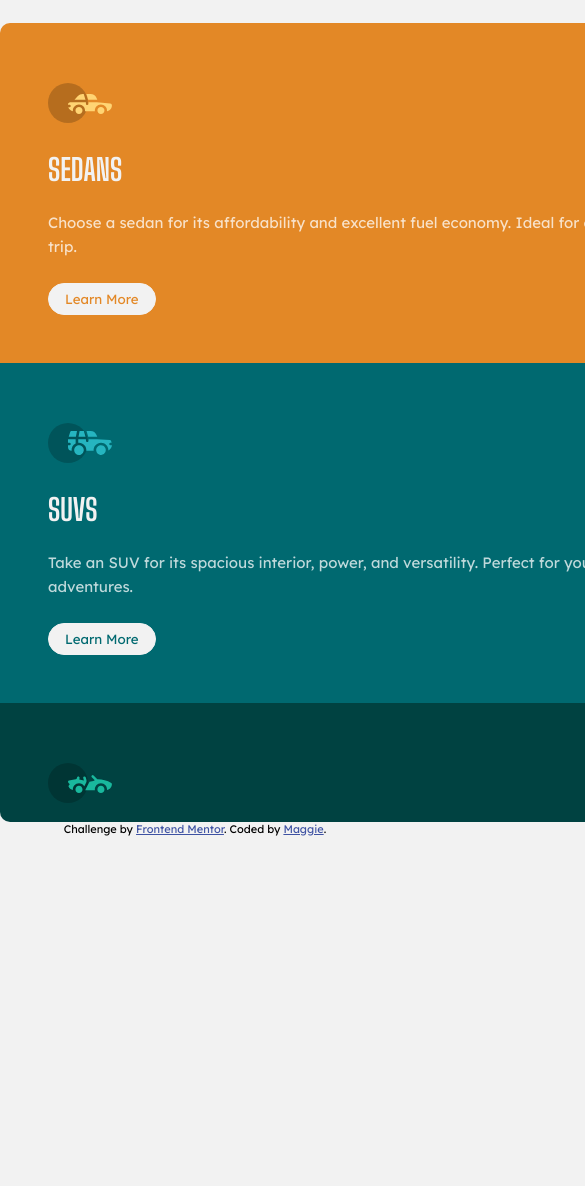
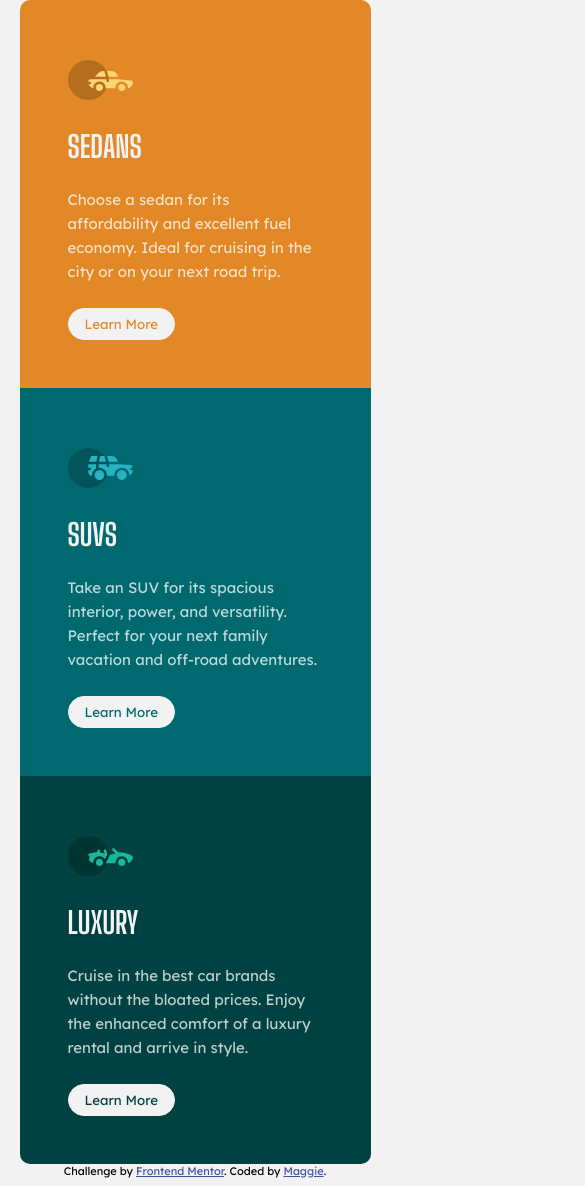
Before and after one commit to Ma1021/05_3-column-preview-card-component-main, a plain HTML site: page index.html in a window 390 px wide. Shown: the top 1186 px of the page, 585 px wide, since content can reach past the window. Before the commit the page ends 844 px from the top, so only its background shows below. Drawn offline with Linux system fonts and the light colour scheme.

Commit message:
Deal with the 3-row in mobile device

```diff
--- a/style.scss
+++ b/style.scss
@@ -26,16 +26,14 @@ body{
     main{
         color: $para_transparent_white;
 
-        min-width: 950px;
+        width: 80%;
         max-width: 950px;
 
         margin: 0 auto;
 
         display: flex;
         flex-direction: row;
-
-        overflow: hidden;
-        border-radius: 10px;
+        flex-wrap: nowrap;
 
         .column{
             flex-basis: calc(100% / 3);
@@ -69,6 +67,8 @@ body{
         // Background color of each column
         .column:first-child{
             background-color: $bright_orange;
+            border-top-left-radius: 10px;
+            border-bottom-left-radius: 10px;
 
             button{
                 color: $bright_orange;
@@ -97,6 +97,8 @@ body{
 
         .column:last-child{
             background-color: $very_dark_cyan;
+            border-top-right-radius: 10px;
+            border-bottom-right-radius: 10px;
 
             button{
                 color: $very_dark_cyan;
@@ -135,6 +137,7 @@ body{
 
     footer{
         padding-bottom: 0.5rem;
+        display: block;
     }
 
 }
@@ -148,19 +151,16 @@ body::before{
 
 @media screen and (max-width: 480px) {
     body{
+        display: block;
 
         main{
             width: 90%;
             max-width: 480px;
-            height: 90%;
-            max-height: 1360px;
 
             flex-grow: 1;
 
-            flex-direction: column;
+            display: block;
 
-            overflow: hidden;
-            border-radius: 10px;
 
             .column{
                 flex-basis: calc(100% / 3);
@@ -176,6 +176,13 @@ body::before{
                     margin-bottom: 1.5rem;
                 }
             }
+
+            .column:first-child{
+                border-radius: 10px 10px 0 0 ;
+            }
+            .column:last-child{
+                border-radius: 0 0 10px 10px ;
+            }
         }
     }
 }
```
Also changed, not shown: style.css, 1 other file.
